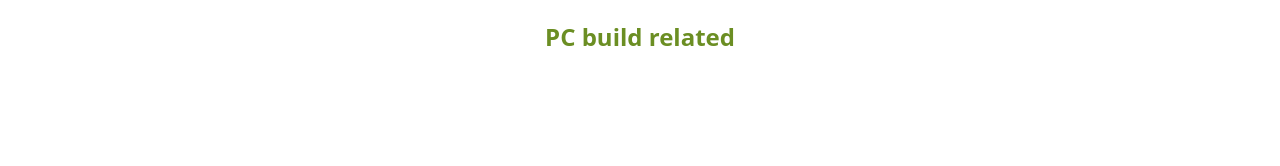
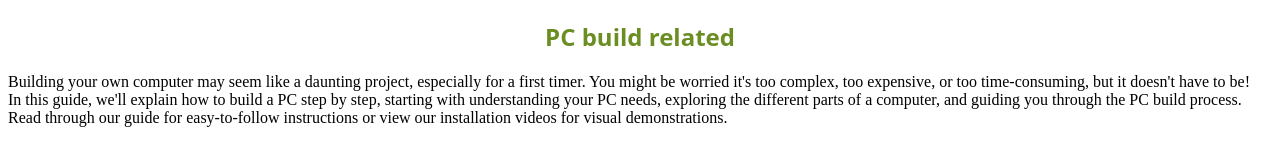
Before and after one commit to Abir0D/PC-build-related, a plain HTML site: page index.html in a window 1280 px wide. Drawn offline with Linux system fonts and the light colour scheme.

Commit message:
blog added commit

```diff
--- a/index.html
+++ b/index.html
@@ -8,6 +8,11 @@
 <body>
     <div>
         <h2 style="text-align: center; font-family: system-ui, -apple-system, BlinkMacSystemFont, 'Segoe UI', Roboto, Oxygen, Ubuntu, Cantarell, 'Open Sans', 'Helvetica Neue', sans-serif; color: olivedrab;">PC build related</h2>
+        <p>Building your own computer may seem like a daunting project, especially for a first timer. You might be worried it's too complex, too expensive, or too time-consuming, but it doesn't have to be!<br>
+
+            In this guide, we'll explain how to build a PC step by step, starting with understanding your PC needs, exploring the different parts of a computer, and guiding you through the PC build process.<br>
+
+            Read through our guide for easy-to-follow instructions or view our installation videos for visual demonstrations.</p>
 
     </div>
 </body>
```
